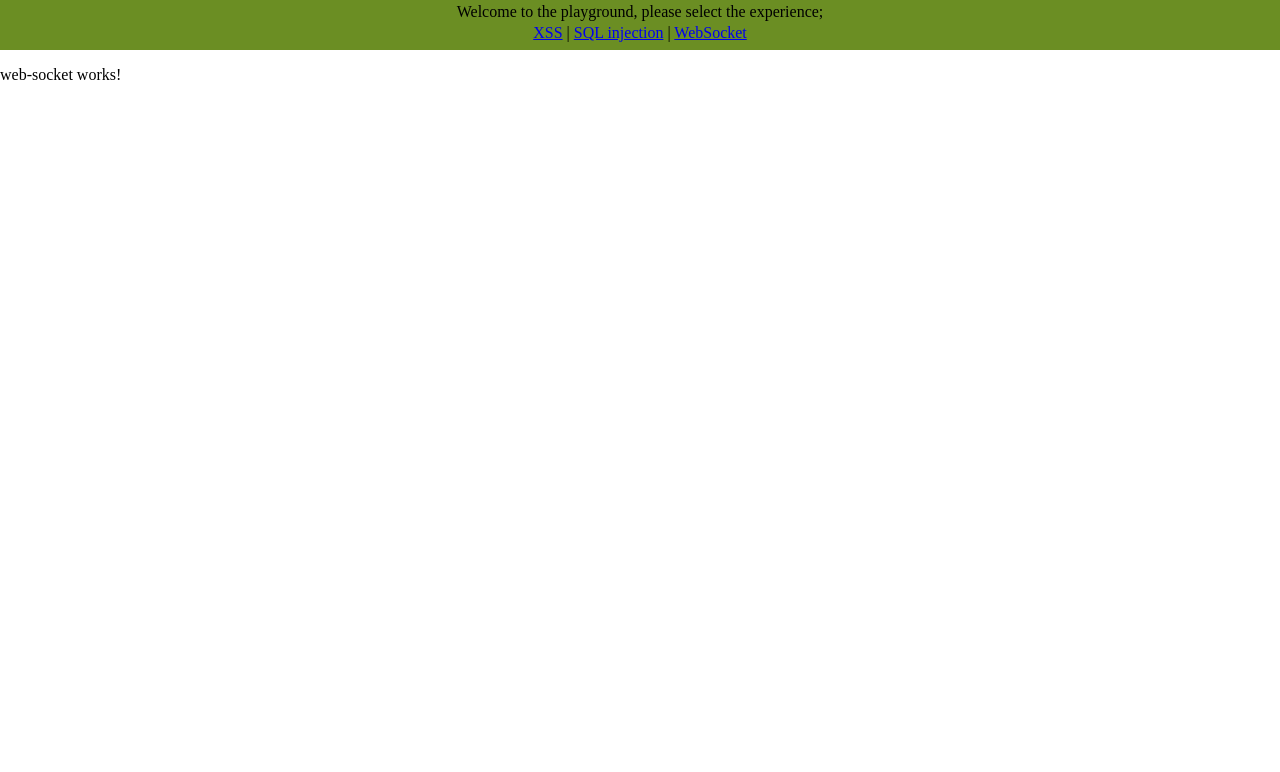
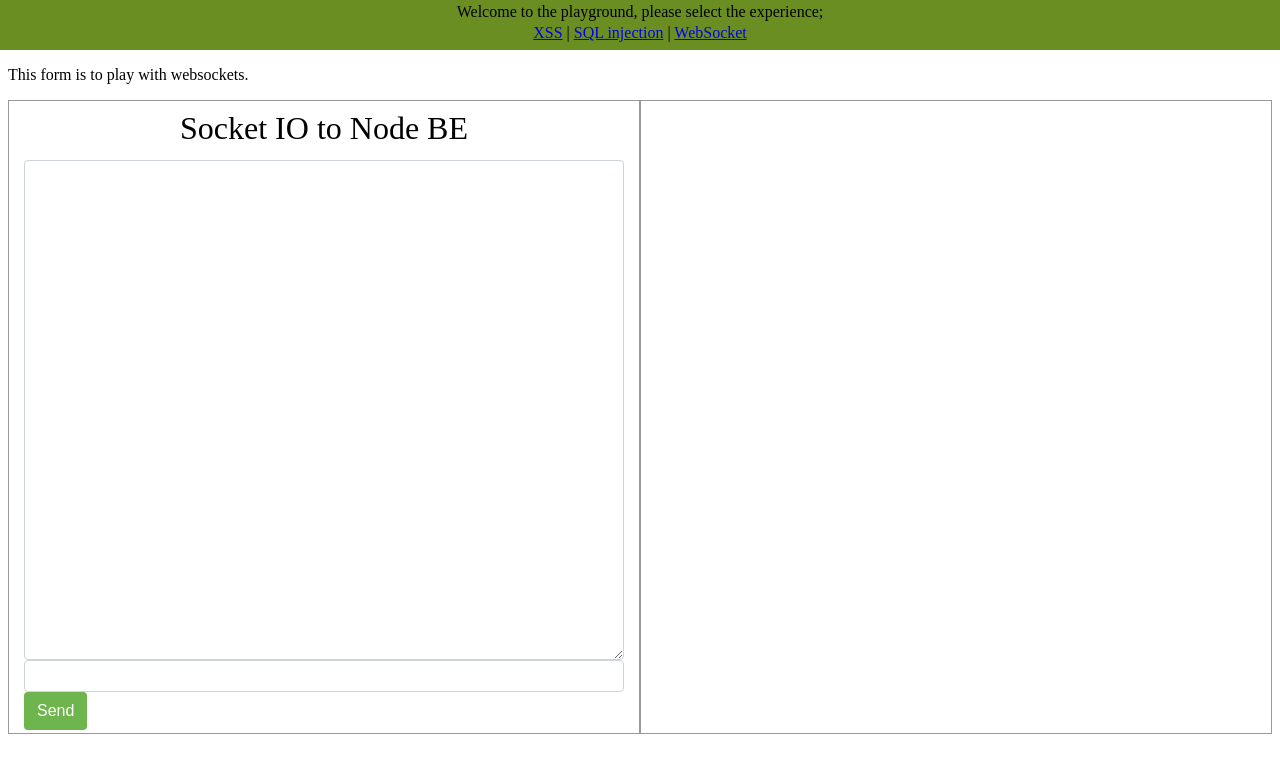
Before and after one commit to raffcorreia/springplay, an Angular app in the folder frontend/: page /web-socket in a window 1280 px wide. Shown: the top 772 px of the page. Built offline with nearby package versions, Linux system fonts and the light colour scheme; no server answers.

Commit message:
Implemented a small client/server chat based on socket.io and nodeJs BE server

```diff
--- a/frontend/src/app/services/socketio.service.ts
+++ b/frontend/src/app/services/socketio.service.ts
@@ -1,22 +1,28 @@
-import { Injectable } from '@angular/core';
+import {EventEmitter, Injectable, Output} from '@angular/core';
 import {environment} from "../../environments/environment";
 import {io} from "socket.io-client";
+
+const user : string = "user";
 
 @Injectable({
   providedIn: 'root'
 })
 export class SocketioService {
 
-  socket;
+  @Output() public msgReceived = new EventEmitter();
+
+  private socket;
+  private eventName : string;
 
   constructor() {  }
 
-  setupSocketConnection() {
-    this.socket = io(environment.SOCKET_ENDPOINT)
+  setupSocketConnection(eventName : string) {
+    console.log("Entering; setupSocketConnection()")
+    this.eventName = eventName;
+    this.socket = io(environment.SOCKET_IO_ENDPOINT)
 
-    this.socket.emit('my message', 'Hello there from Angular.');
-
-    this.socket.on('my broadcast', (data: string) => {
+    this.socket.on(this.eventName, (data: string) => {
+      this.msgReceived.emit(data);
       console.log(data);
     });
   }
@@ -27,4 +33,16 @@ export class SocketioService {
     }
   }
 
+  sendMessage(stIONode_sendTxt: any) : string {
+    var msg = this.getFullTimestamp() + " (" + user + "): " + stIONode_sendTxt;
+    this.socket.emit(this.eventName, msg);
+    return msg;
+  }
+
+  private getFullTimestamp () {
+    const pad = (n,s=2) => (`${new Array(s).fill(0)}${n}`).slice(-s);
+    const d = new Date();
+
+    return `${pad(d.getFullYear(),4)}-${pad(d.getMonth()+1)}-${pad(d.getDate())} ${pad(d.getHours())}:${pad(d.getMinutes())}:${pad(d.getSeconds())}.${pad(d.getMilliseconds(),3)}`;
+  }
 }
--- a/frontend/src/app/web-socket/web-socket.component.html
+++ b/frontend/src/app/web-socket/web-socket.component.html
@@ -1,3 +1,44 @@
-<p>
-  web-socket works!
-</p>
+<div id="main">
+  <p>
+    This form is to play with websockets.
+  </p>
+  <div class="divTable">
+    <div class="divTableBody">
+      <div class="divTableRow">
+        <div class="divTableCellLeft">
+
+          <div class="form-group">
+            <h2>Socket IO to Node BE</h2>
+            <textarea
+                    id="stIONode_msgsTxt"
+                    [(ngModel)]="stIONode_msgsTxt"
+                    readonly
+                    class="form-control"
+            ></textarea>
+
+            <input
+                    id="stIONode_sendTxt"
+                    [(ngModel)]="stIONode_sendTxt"
+                    type="text"
+                    autocomplete="off"
+                    class="form-control"
+            />
+
+            <button
+                    id="sIONode_btnSend"
+                    (click)="sIONode_send()"
+                    class="btn btn-primary"
+            >
+              Send
+            </button>
+
+          </div>
+
+        </div>
+        <div class="divTableCellRight">
+
+        </div>
+      </div>
+    </div>
+  </div>
+</div>
--- a/frontend/src/app/web-socket/web-socket.component.sass
+++ b/frontend/src/app/web-socket/web-socket.component.sass
@@ -0,0 +1,103 @@
+#main
+  margin: 8px
+
+.divTable
+  display: table
+  width: 100%
+
+.divTableRow
+  display: table-row
+
+.divTableCell, .divTableCellLeft, .divTableCellRight
+  border: 1px solid #999999
+  display: table-cell
+  padding: 3px 10px
+
+.divTableCellLeft, .divTableCellRight
+  width: 50%
+
+
+.divTableBody
+  display: table-row-group
+
+
+// ---
+
+.main
+  border: 5px solid lightblue
+  background-color: lightblue
+  font-family: -apple-system, BlinkMacSystemFont, "Segoe UI", Roboto, "Helvetica Neue", Arial, "Noto Sans", sans-serif, "Apple Color Emoji", "Segoe UI Emoji", "Segoe UI Symbol", "Noto Color Emoji"
+  font-size: 16px
+  left: 50%
+  position: relative
+  transform: translate(-50%, 0)
+
+.form-group
+  width: 600px
+  min-width: 600px
+  position: relative
+  left: 50%
+  transform: translateX(-50%)
+  padding-left: 2px
+  padding-right: 2px
+  font-size: 1rem
+  font-weight: 400
+  line-height: 1.5
+  text-align: left
+
+  .form-control
+    display: block
+    width: 100%
+    box-sizing: border-box
+    padding: .375rem .75rem
+    font-size: 1rem
+    font-weight: 400
+    color: #495057
+    background-color: #fff
+    background-clip: padding-box
+    border: 1px solid #ced4da
+    border-radius: .25rem
+    z-index: 2000
+
+.form-control-controls
+  display: flex
+
+textarea
+  height: 500px
+  width: 100%
+  box-sizing: border-box
+
+h2
+  margin: 0 0 8px 0
+  font-size: 2rem
+  font-weight: 500
+  text-align: center
+
+.btn
+  height: 38px
+  display: inline-block
+  font-weight: 400
+  color: #212529
+  text-align: center
+  vertical-align: middle
+  user-select: none
+  border: 1px solid transparent
+  padding: .375rem .75rem
+  font-size: 1rem
+  line-height: 1.5
+  border-radius: .25rem
+  transition: color .15s ease-in-out, background-color .15s ease-in-out, border-color .15s ease-in-out, box-shadow .15s ease-in-out
+
+  &.focus, &:focus
+    outline: 0
+    box-shadow: 0 0 0 0.2rem #8bbef3
+
+  &:hover
+    background-color: #004503
+
+.btn-primary
+  color: #fff
+  background-color: #6DB54C
+
+  &.focus, &:focus
+    box-shadow: 0 0 0 0.2rem #8bbef3
--- a/frontend/src/app/web-socket/web-socket.component.ts
+++ b/frontend/src/app/web-socket/web-socket.component.ts
@@ -1,6 +1,8 @@
 import { Component, OnInit } from '@angular/core';
-import { io } from 'socket.io-client';
 import {SocketioService} from "../services/socketio.service";
+import {FormBuilder, FormGroup, Validators} from "@angular/forms";
+
+const socketIOEventName : string = "socketIOEvent";
 
 @Component({
   selector: 'app-web-socket',
@@ -9,13 +11,34 @@ import {SocketioService} from "../services/socketio.service";
 })
 export class WebSocketComponent implements OnInit {
 
-  constructor(private socketService: SocketioService) { }
+  public stIONode_msgsTxt: any;
+  public stIONode_sendTxt: any;
+
+  constructor(private formBuilder: FormBuilder,
+              private socketService: SocketioService
+  ) {
+    this.stIONode_msgsTxt = "";
+    this.stIONode_sendTxt = "";
+
+  }
 
   ngOnInit() {
-    this.socketService.setupSocketConnection();
+    this.socketService.setupSocketConnection(socketIOEventName);
+
+    this.socketService.msgReceived.subscribe( response => {
+      this.updateMsgBoard(response);
+    })
   }
 
   ngOnDestroy() {
     this.socketService.disconnect();
   }
+
+  sIONode_send() {
+    this.updateMsgBoard(this.socketService.sendMessage(this.stIONode_sendTxt));
+  }
+
+  private updateMsgBoard(newMessage: string) {
+    this.stIONode_msgsTxt += newMessage + "\n";
+  }
 }
--- a/frontend/src/environments/environment.ts
+++ b/frontend/src/environments/environment.ts
@@ -4,7 +4,7 @@
 
 export const environment = {
   production: false,
-  SOCKET_ENDPOINT: '127.0.0.1:3000'
+  SOCKET_IO_ENDPOINT: 'localhost:3000'
 };
 
 /*
```
Also changed, not shown: 1 other file (tests, documents, lock files or other folders).
